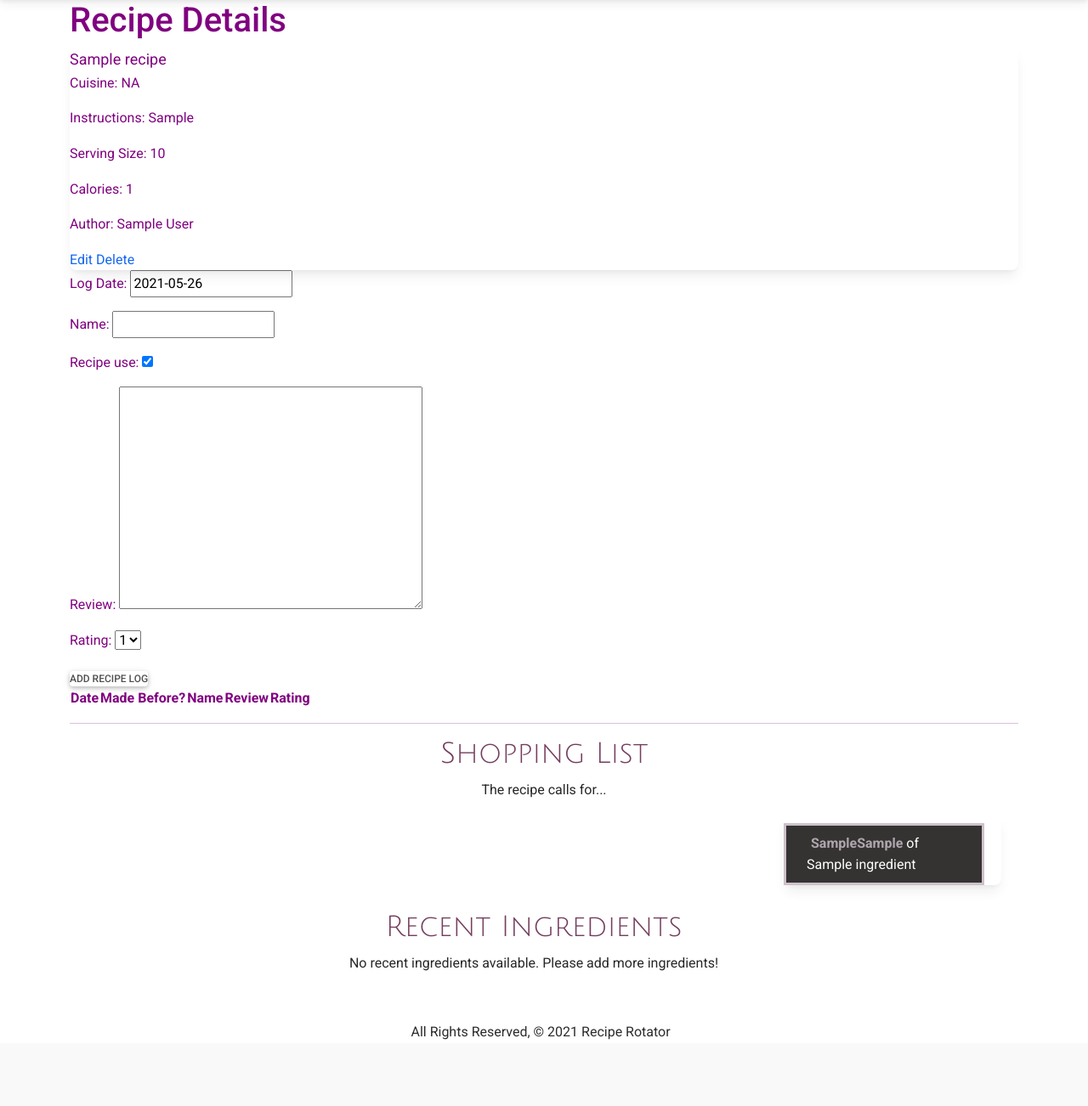
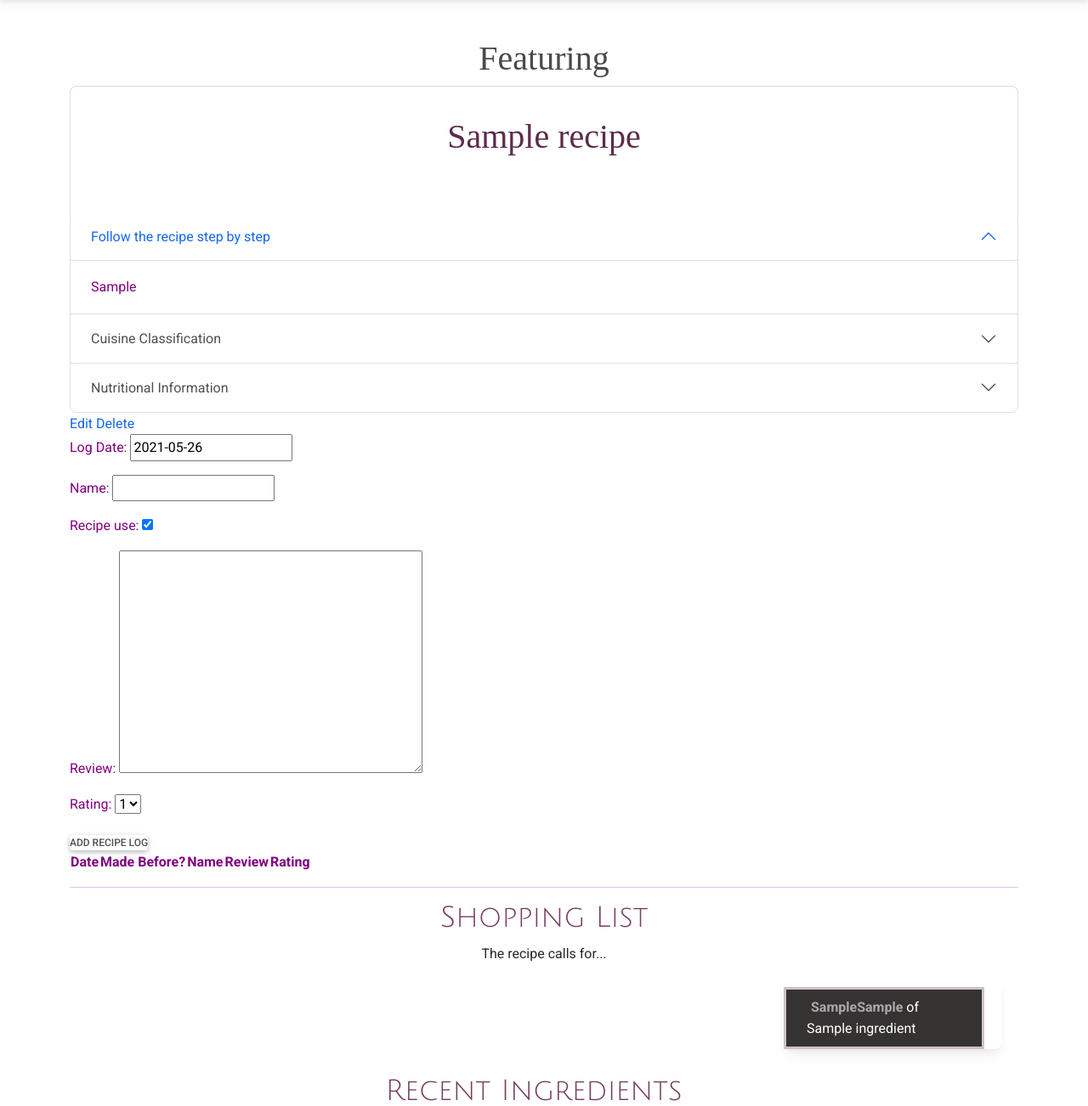
Before and after one commit to oleomark/RecipeRotator, a Django app: page /recipes/1/ in a window 1280 px wide. Shown: the part 85-1387 px from the top of the page at 85% size. Before the commit the page ends 1309 px from the top, so only its background shows below. Run offline with Django 3.2, Linux system fonts and the light colour scheme; a user stored in the database is signed in; tables that the repository leaves empty hold one stand-in row (values such as "Sample post"); data that the repository does not hold is empty; some libraries are stand-ins or nearby versions; some web fonts are replaced.

Commit message:
adds accordation feature for details card and fixes font/titles

```diff
--- a/reciperotator/main_app/templates/recipes/detail.html
+++ b/reciperotator/main_app/templates/recipes/detail.html
@@ -1,17 +1,85 @@
 {% extends 'base.html' %}
 {% block content %}
 
-<h1>Recipe Details</h1>
+<h1 class="index-title">Featuring</h1>
 
-<div class="card">
-  <div class="card-content">
-    <span class="card-title">{{ recipe.name }}</span>
-    <p>Cuisine: {{ recipe.cuisine }}</p>
-    <p>Instructions: {{ recipe.instructions }}</p>
-    <p>Serving Size: {{ recipe.servingsize }}</p>
-    <p>Calories: {{ recipe.calories }}</p>
-    <p>Author: {{ recipe.author }}</p>
+<div class="accordion" id="accordionExample">
+  <div class="accordion-item">
+  <h1 class="add-title">{{ recipe.name }}</h1>
+  <h2 class="accordion-header" id="headingOne">
+     <button
+        class="accordion-button"
+        type="button"
+        data-mdb-toggle="collapse"
+        data-mdb-target="#collapseOne"
+        aria-expanded="true"
+        aria-controls="collapseOne"
+      >Follow the recipe step by step
+      </button>
+      </h2>
+      <div
+      id="collapseOne"
+      class="accordion-collapse collapse show"
+      aria-labelledby="headingOne"
+      data-mdb-parent="#accordionExample"
+    >
+    <div class="accordion-body">
+        {{recipe.instructions}}
+    </div>
   </div>
+</div>
+<div class="accordion-item">
+    <h2 class="accordion-header" id="headingTwo">
+      <button
+        class="accordion-button collapsed"
+        type="button"
+        data-mdb-toggle="collapse"
+        data-mdb-target="#collapseTwo"
+        aria-expanded="false"
+        aria-controls="collapseTwo"
+      >
+        Cuisine Classification
+      </button>
+    </h2>
+    <div
+      id="collapseTwo"
+      class="accordion-collapse collapse"
+      aria-labelledby="headingTwo"
+      data-mdb-parent="#accordionExample"
+    >
+      <div class="accordion-body">
+        {{recipe.cuisine}}
+      </div>
+    </div>
+  </div>
+  <div class="accordion-item">
+    <h2 class="accordion-header" id="headingThree">
+      <button
+        class="accordion-button collapsed"
+        type="button"
+        data-mdb-toggle="collapse"
+        data-mdb-target="#collapseThree"
+        aria-expanded="false"
+        aria-controls="collapseThree"
+      >
+        Nutritional Information
+      </button>
+    </h2>
+    <div
+      id="collapseThree"
+      class="accordion-collapse collapse"
+      aria-labelledby="headingThree"
+      data-mdb-parent="#accordionExample"
+    >
+      <div class="accordion-body">
+        Estimated Serving Size: {{recipe.servingsize}}
+        <br>
+        Total Calories: {{recipe.calories}}
+      </div>
+    </div>
+  </div>
+</div>
+
   <div class="card-action">
     <a href="{% url 'recipes_update' recipe.id %}">Edit</a>
     <a href="{% url 'recipes_delete' recipe.id %}">Delete</a>
```
